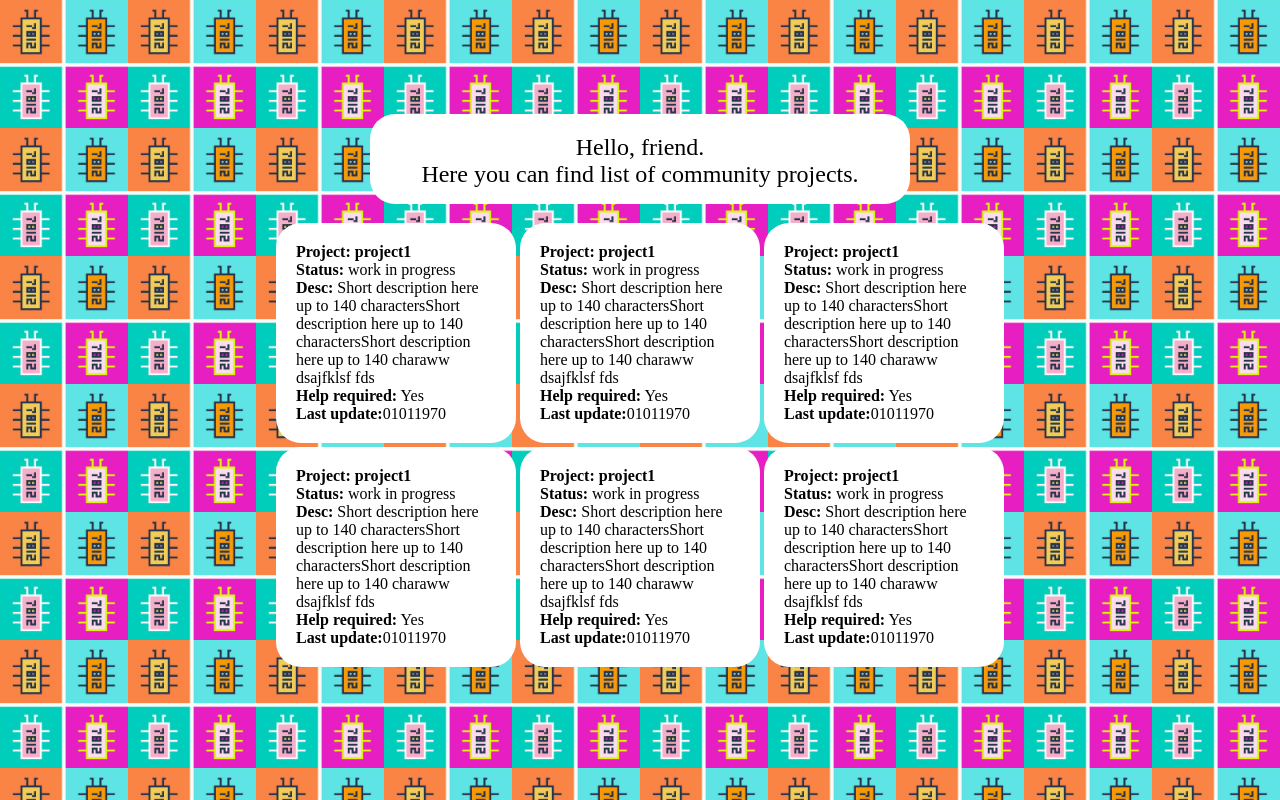
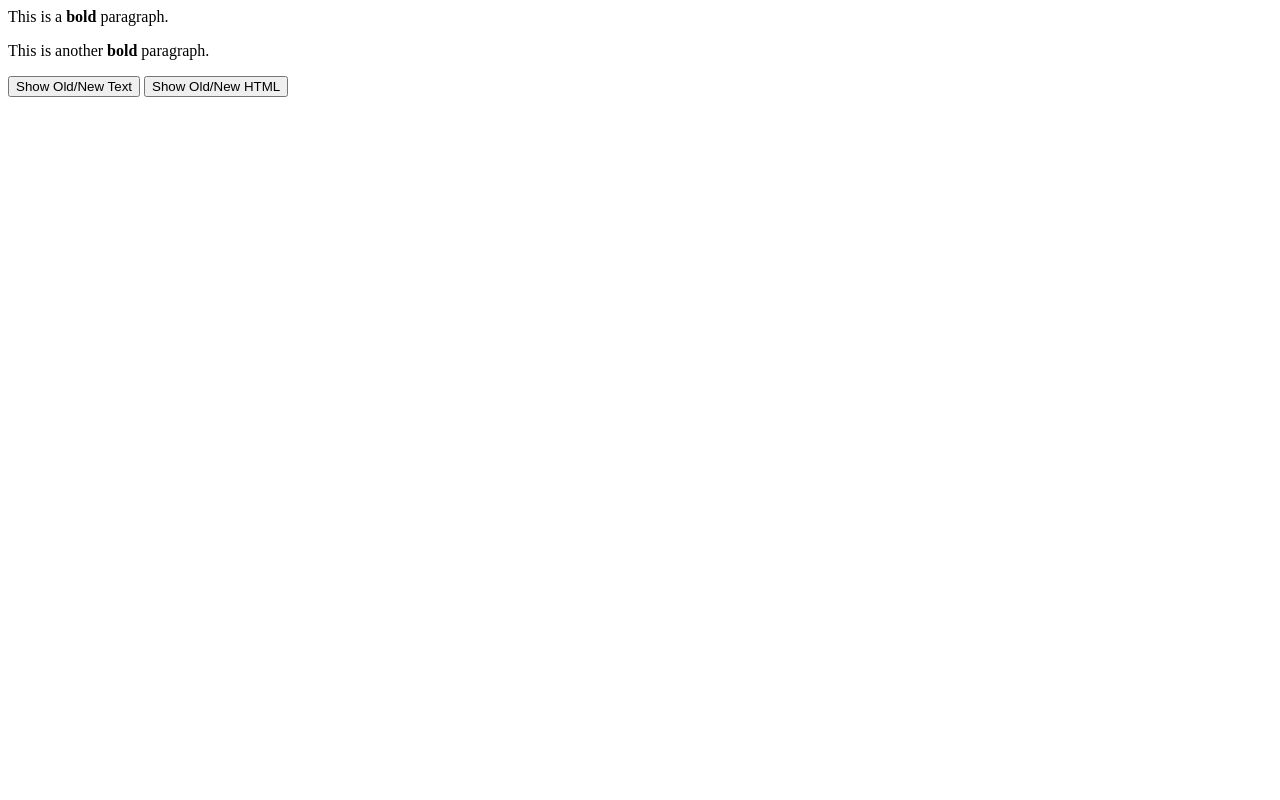
Before and after one commit to ygoltsev/ygoltsev.github.io, a plain HTML site: page projects/index.html in a window 1280 px wide. Drawn offline with nearby package versions, Linux system fonts and the light colour scheme.

Commit message:
t message for your changes

```diff
--- a/projects/index.html
+++ b/projects/index.html
@@ -1,96 +1,30 @@
 <html>
+<head>
+<script src="https://ajax.googleapis.com/ajax/libs/jquery/3.2.1/jquery.min.js"></script>
+<script>
+$(document).ready(function(){
+    $("#btn1").click(function(){
+        $("#test1").text(function(i, origText){
+            return "Old text:  New text: Hello world! (index: " + i + ")";
+        });
+    });
 
-<style>
-body {
-	background-image: url(logo.jpg);
-	background-color: grey;
-	background-size: 10%;
-    vertical-align: top;
-}
-#title {
-    border-radius: 25px;
-	background: #FFFFFF;
-    padding: 20px;
-    width: 500px;
-    height: 50px;
-}
+    $("#btn2").click(function(){
+        $("#test2").html(function(i, origText){
+            return "Old html: " + origText + " New html: Hello <b>world!</b> (index: " + i + ")";
+        });
+    });
+});
+</script>
+</head>
+<title>projects</title>
+<body>
 
-#project {
-    border-radius: 25px;
-	background: #FFFFFF;
-    padding: 20px;
-    width: 200px;
-    height: 180px;
-}
+<p id="test1">This is a <b>bold</b> paragraph.</p>
+<p id="test2">This is another <b>bold</b> paragraph.</p>
 
-</style>
-<body><br><br><br><br><br>
-<center>
-<p id="title">
-<font size=5px>Hello, friend.<br> Here you can find list of community projects.</font>
-</p>
-
-<table border=0>
-	<tr>
-		<td>
-			<p id="project">
-			<b>Project: project1</b><br>
-			<b>Status:</b> work in progress<br>
-			<b>Desc:</b> Short description here up to 140 charactersShort description here up to 140 charactersShort description here up to 140 charaww dsajfklsf fds<br>
-			<b>Help required:</b> Yes<br>
-			<b>Last update:</b>01011970<br>
-			</p>
-		</td>
-		<td>
-			<p id="project">
-			<b>Project: project1</b><br>
-			<b>Status:</b> work in progress<br>
-			<b>Desc:</b> Short description here up to 140 charactersShort description here up to 140 charactersShort description here up to 140 charaww dsajfklsf fds<br>
-			<b>Help required:</b> Yes<br>
-			<b>Last update:</b>01011970<br>
-			</p>
-		</td>
-		<td>
-			<p id="project">
-			<b>Project: project1</b><br>
-			<b>Status:</b> work in progress<br>
-			<b>Desc:</b> Short description here up to 140 charactersShort description here up to 140 charactersShort description here up to 140 charaww dsajfklsf fds<br>
-			<b>Help required:</b> Yes<br>
-			<b>Last update:</b>01011970<br>
-			</p>
-		</td>
-	</tr>
-	<tr>
-		<td>
-			<p id="project">
-			<b>Project: project1</b><br>
-			<b>Status:</b> work in progress<br>
-			<b>Desc:</b> Short description here up to 140 charactersShort description here up to 140 charactersShort description here up to 140 charaww dsajfklsf fds<br>
-			<b>Help required:</b> Yes<br>
-			<b>Last update:</b>01011970<br>
-			</p>
-		</td>
-		<td>
-			<p id="project">
-			<b>Project: project1</b><br>
-			<b>Status:</b> work in progress<br>
-			<b>Desc:</b> Short description here up to 140 charactersShort description here up to 140 charactersShort description here up to 140 charaww dsajfklsf fds<br>
-			<b>Help required:</b> Yes<br>
-			<b>Last update:</b>01011970<br>
-			</p>
-		</td>
-		<td>
-			<p id="project">
-			<b>Project: project1</b><br>
-			<b>Status:</b> work in progress<br>
-			<b>Desc:</b> Short description here up to 140 charactersShort description here up to 140 charactersShort description here up to 140 charaww dsajfklsf fds<br>
-			<b>Help required:</b> Yes<br>
-			<b>Last update:</b>01011970<br>
-			</p>
-		</td>
-	</tr>
-</table>
-</center>
+<button id="btn1">Show Old/New Text</button>
+<button id="btn2">Show Old/New HTML</button>
 
 </body>
 </html>
--- a/projects/project.json
+++ b/projects/project.json
@@ -29,7 +29,7 @@
 		"twitter" : "@friend",
 	  }
 	}
-  }
+  },
   "projectSlogan": "In DNS exfiltration we trust",
   "projectLogo": "http://localhost/dnslog.png",
   "whoIsNeeded": {
```
